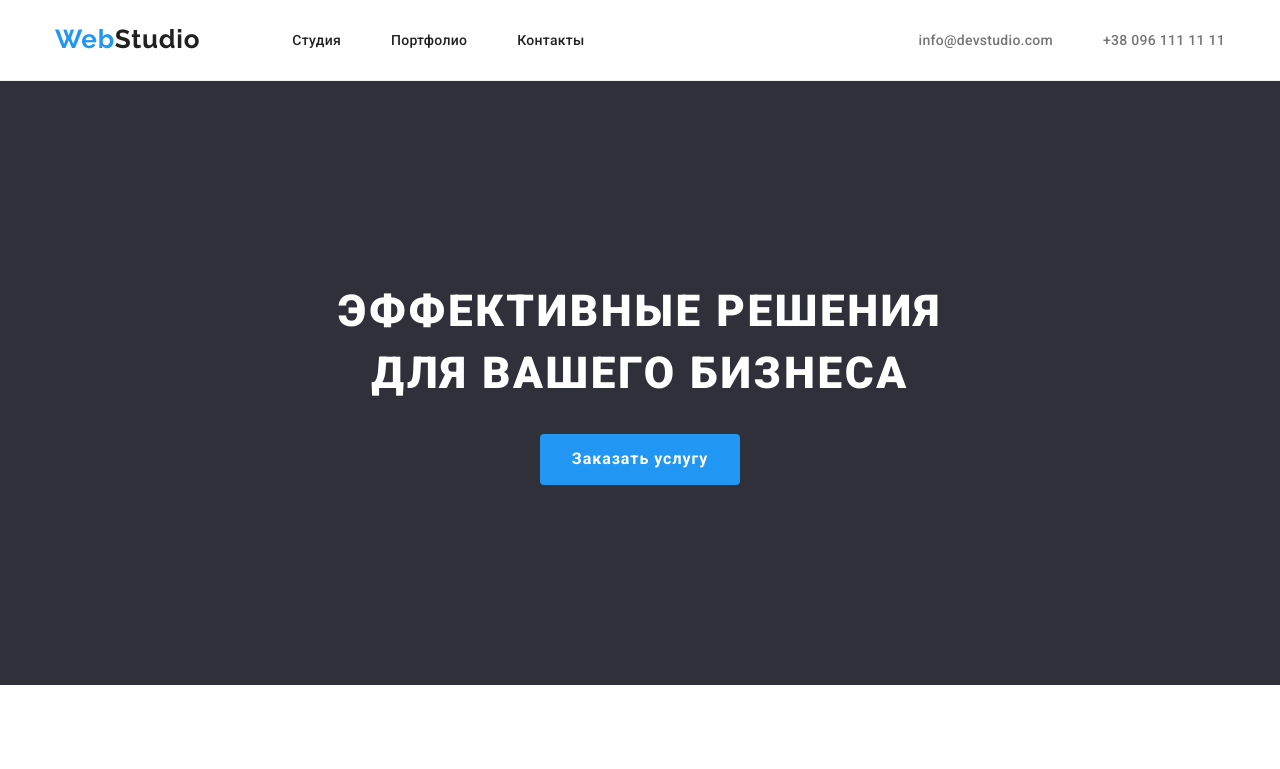
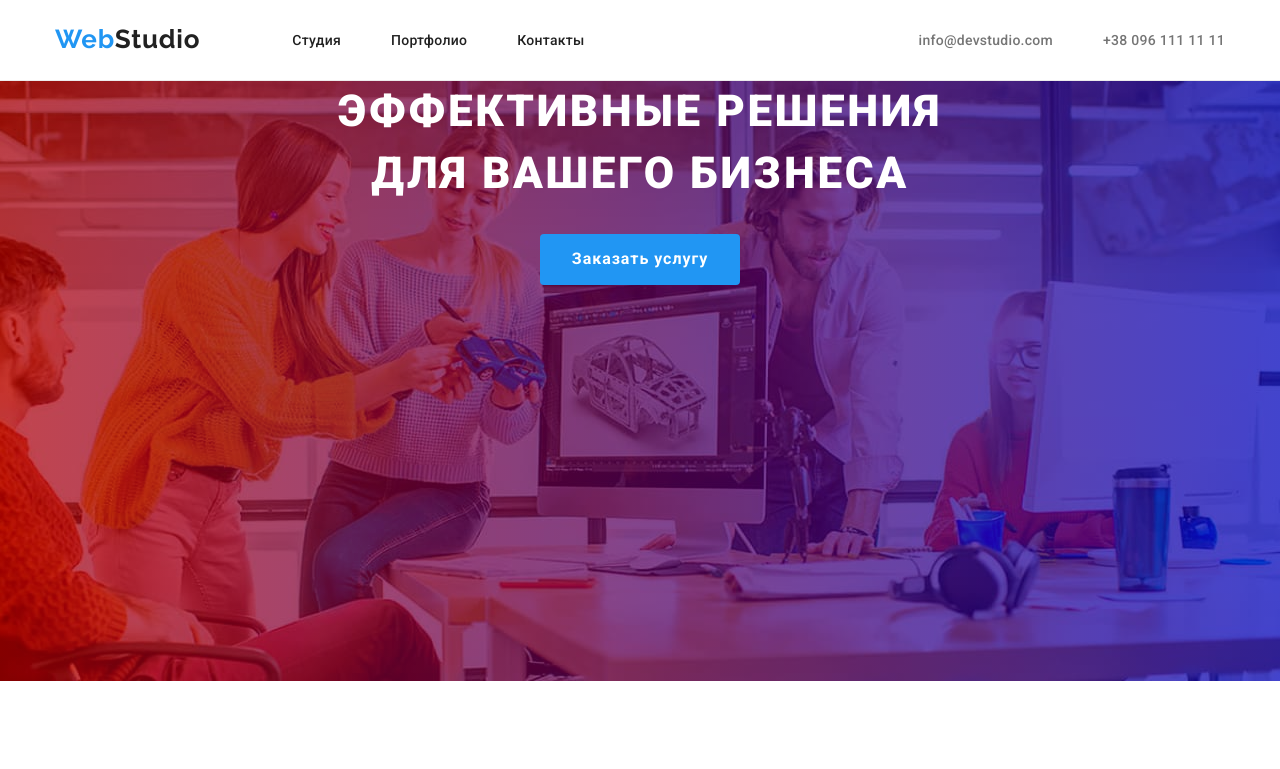
Before and after one commit to MishanyaZh/goit-markup-hw-04, a plain HTML site: page index.html in a window 1280 px wide. Shown: the top 769 px of the page. Drawn offline with Linux system fonts and the light colour scheme.

Commit message:
gradient

```diff
--- a/css/style.css
+++ b/css/style.css
@@ -122,12 +122,41 @@ header {
 
 /* geroy */
 
+.overlay {
+  background-image: linear-gradient(
+    to right,
+    /* rgba(47, 48, 58, 0.5) */
+    rgba(255, 0, 0, 0.5),
+    rgba(0, 0, 255, 0.5)
+  ),url("../img/svg_dz-4/geroy-Img-m.jpg");
+
+  height: 600px;
+  max-width: 1600px;
+  margin-left: auto;
+  margin-right: auto;
+  background-repeat: no-repeat;
+  background-size: cover;
+  /* text-align: center; */
+  background-position: center;
+
+}
+
 .geroy {
   /* min-height: 600px; */
+  /* max-height: 600px; */
+  max-width: 1600px;
+  /* height: 600px; */
   background-color: var(--footergeroy-bg-color);
+  /* background-image: url(../img/svg_dz-4/geroy-Img-m.jpg); */
   text-align: center;
-  padding-bottom: 200px;
-  padding-top: 200px;
+
+  margin-left: auto;
+  margin-right: auto;
+
+  /* background-repeat: no-repeat; */
+  /* background-size: cover; */
+  /* padding-bottom: 200px; */
+  /* padding-top: 200px; */
 }
 
 .geroy-title {
--- a/index.html
+++ b/index.html
@@ -47,13 +47,12 @@
       <!--Geroy-->
 
       <section class="geroy">
-        <div class="container">
-          <h1 class="geroy-title">
-            Эффективные решения<br />
-            для вашего бизнеса
-          </h1>
+        <div class="overlay">
+          <div class="container">
+            <h1 class="geroy-title">Эффективные решения<br />для вашего бизнеса</h1>
 
-          <a href=""><button class="button-geroy">Заказать услугу</button></a>
+            <a href=""><button class="button-geroy">Заказать услугу</button></a>
+          </div>
         </div>
       </section>
 
```
